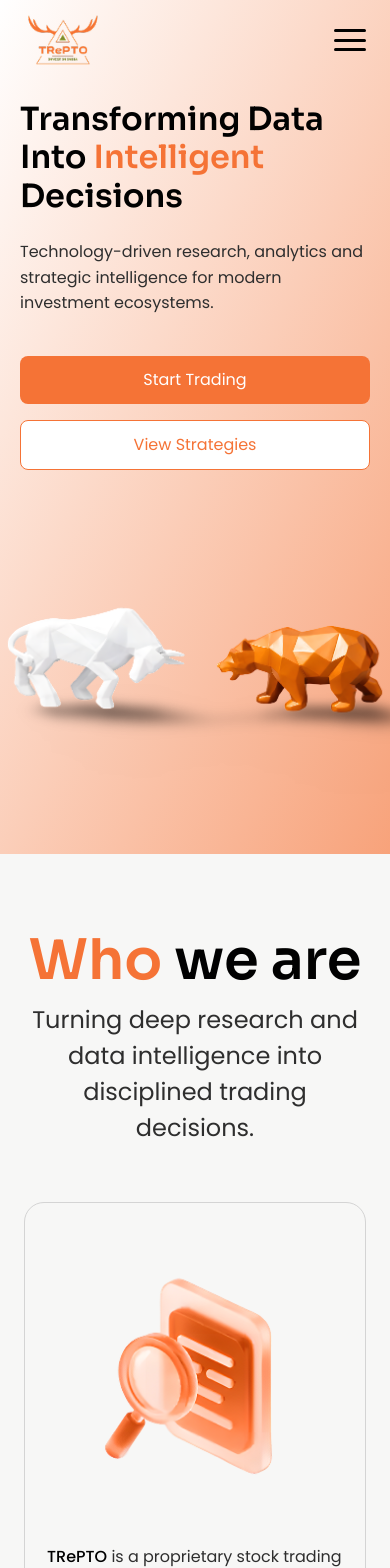
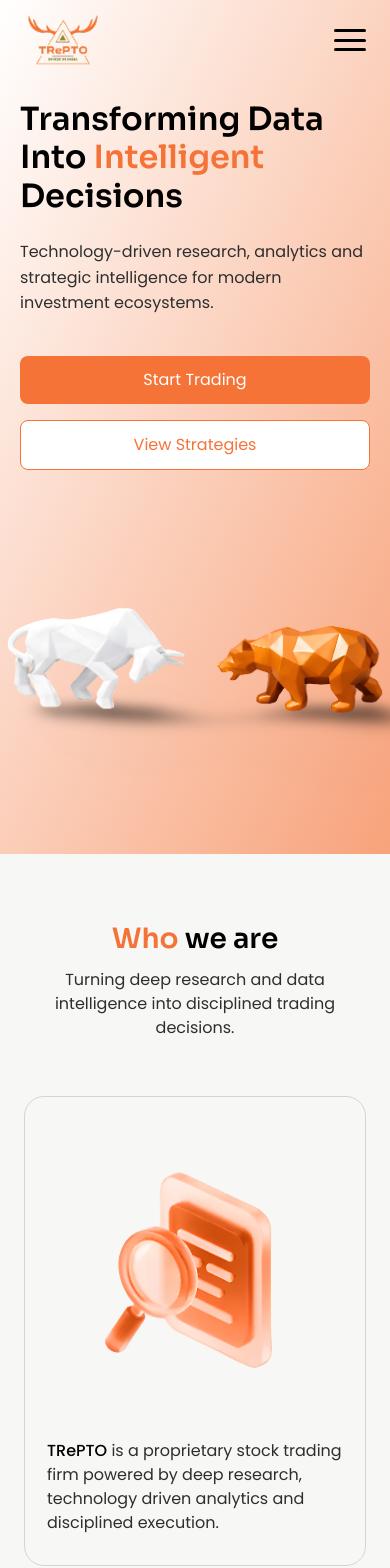
Before and after one commit to Jaineshprajapati/Trepto, a React (Vite) app in the folder trepto frontend/: page / in a window 390 px wide. Shown: the top 1568 px of the page. Built offline with nearby package versions, Linux system fonts and the light colour scheme.

Commit message:
small UI changes

```diff
--- a/trepto frontend/src/pages/Home/components/HeroSection/HeroSection.css
+++ b/trepto frontend/src/pages/Home/components/HeroSection/HeroSection.css
@@ -44,6 +44,7 @@
   ───────────────────────────────────── */
   @media (max-width: 1024px) {
     .hero {
+      min-height: 50dvh;
       flex-direction: row;
       align-items: flex-start;
       padding-top: 120px;
--- a/trepto frontend/src/pages/Home/components/Whoarewe/whoarewe.css
+++ b/trepto frontend/src/pages/Home/components/Whoarewe/whoarewe.css
@@ -32,3 +32,7 @@
       40px 82px 40px rgba(0, 0, 0, 0.02),
       60px 125px 42px rgba(0, 0, 0, 0);
   }
+
+  @media (max-width: 1024px) {
+
+  }
--- a/trepto frontend/src/pages/Home/components/Whoarewe/whoarewe.jsx
+++ b/trepto frontend/src/pages/Home/components/Whoarewe/whoarewe.jsx
@@ -53,18 +53,29 @@ const WhoWeAre = () => {
 
       {/* Heading */}
 <div className="mx-auto max-w-[941px] text-center mb-14">
-          <h2 className="font-heading text-h1 font-semibold">
+  <h2
+    className="
+      font-heading font-semibold
+      text-h2 sm:text-h1
+    "
+  >
     <span className="text-primary">Who</span> we are
   </h2>
 
-          <p className="text-big-sub text-text-secondary">
+  <p
+    className="
+      mt-2
+      text-medium sm:text-big-sub
+      text-text-secondary
+    "
+  >
     Turning deep research and data intelligence into disciplined trading
     decisions.
   </p>
 </div>
 
         {/* Cards */}
-        <div className="grid grid-cols-1 md:grid-cols-3 gap-10">
+        <div className="grid grid-cols-1 lg:grid-cols-3 gap-10">
           {whoWeAreCards.map(({ img, alt, content, imgFirst, isActive }, idx) => (
             <div
               key={idx}
```
Lines whose indentation alone changed are shown as unchanged.
